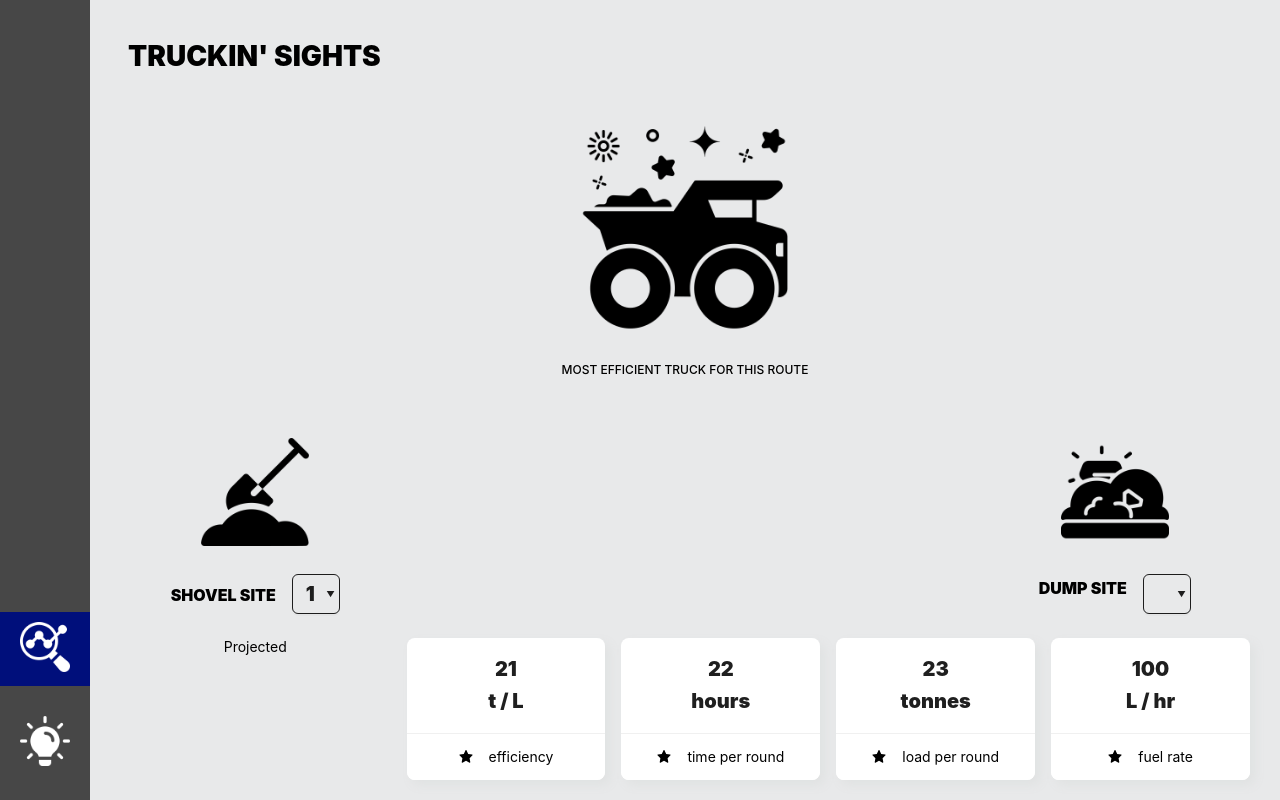
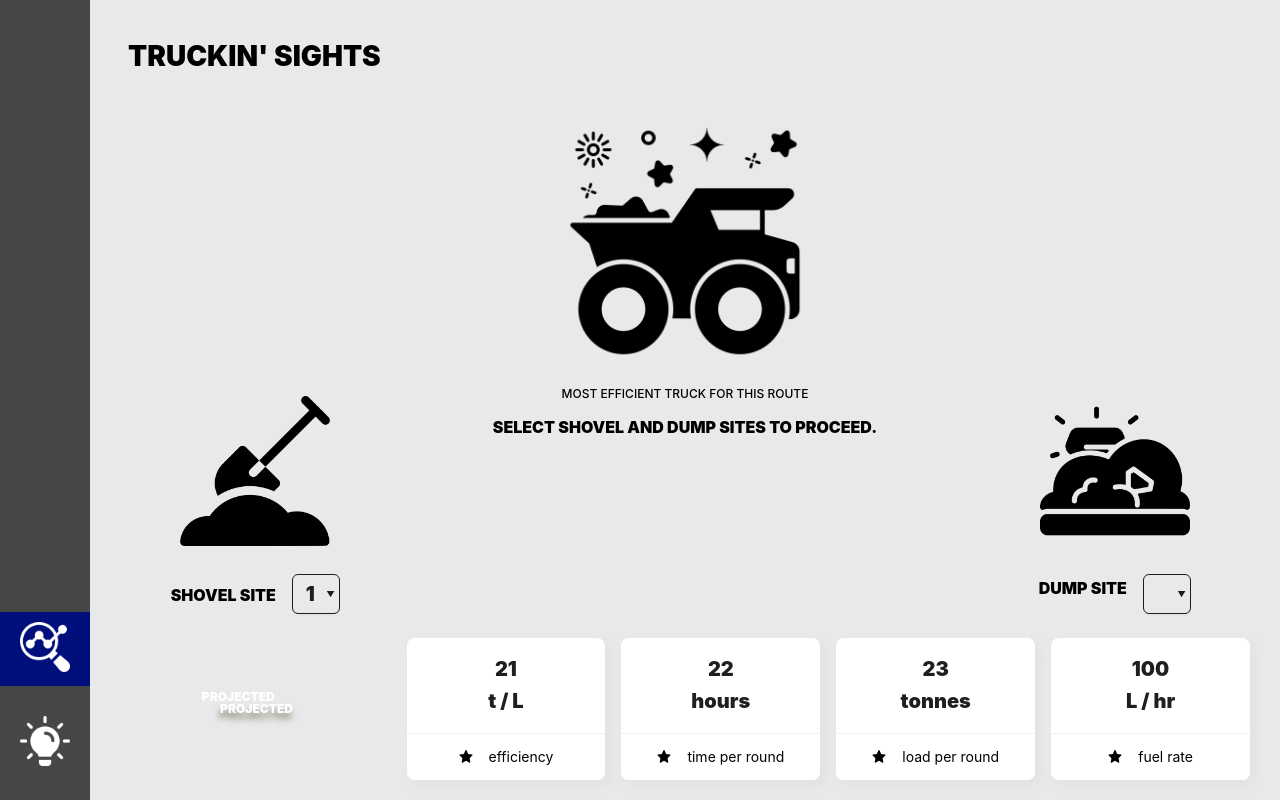
Before and after one commit to Rshokar/QDSHacks2023, a React (Create React App) app in the folder frontend/: page /insights in a window 1280 px wide. Built offline with nearby package versions, Linux system fonts and the light colour scheme.

Commit message:
Add tilted headers on Insights

```diff
--- a/frontend/src/components/DestinationDropdown/styled.js
+++ b/frontend/src/components/DestinationDropdown/styled.js
@@ -9,7 +9,7 @@ export const Container = styled.div`
     font-size: 1rem;
 
     img {
-        max-width: 40%;
+        max-width: 150px;
         padding-bottom: 1.5rem;
     }
 
--- a/frontend/src/components/InsightResult/index.js
+++ b/frontend/src/components/InsightResult/index.js
@@ -1,8 +1,12 @@
+import { Spin } from 'antd';
+
 import Truck from '../../assets/truck.png';
+
+import TiltedTwoHeader from '../../components/TiltedTwoHeader';
 
 import { Container } from './styled';
 
-const InsightResult = ({ icon, loading }) => {
+const InsightResult = ({ loading, result }) => {
 
 	return (
 			<Container>
@@ -10,7 +14,12 @@ const InsightResult = ({ icon, loading }) => {
 					<img src={Truck} alt="shiny truck go brr"/>
 				</div>
 				<div className="lower">
-					<span class="description">Most efficient truck for this route</span>
+					<div class="description">Most efficient truck for this route</div>
+					{!result
+						? loading
+							? <Spin size="large"/>
+							: <span>Select shovel and dump sites to proceed.</span>
+						: <TiltedTwoHeader text1="truck" text2={`#${result}`} />}
 				</div>
 			</Container>
 		);
--- a/frontend/src/components/InsightResult/styled.js
+++ b/frontend/src/components/InsightResult/styled.js
@@ -4,12 +4,15 @@ const primaryColor = process.env.REACT_APP_PRIMARY_COLOR;
 const secondaryColor = process.env.REACT_APP_SECONDARY_COLOR;
 
 export const Container = styled.div`
+    display: flex;
+    flex-direction: column;
+    justify-content: center;
     text-transform: uppercase;
     font-weight: 900;
     font-size: 1rem;
 
     img {
-        max-width: 40%;
+        max-width: 250px;
         padding-bottom: 1rem;
         transform: scaleX(-1);
     }
@@ -18,6 +21,7 @@ export const Container = styled.div`
         .description {
             font-size: 0.75rem;
             font-weight: 500;
+            margin-bottom: 1rem;
         }
     }
 `;
--- /dev/null
+++ b/frontend/src/components/TiltedHeader/index.js
@@ -0,0 +1,38 @@
+import { Container, TiltedBox } from './styled';
+
+const TiltedHeader = ({text, width = 150}) => {
+    const bgGray = process.env.REACT_APP_GREY;
+    const bgLightGray = process.env.REACT_APP_LIGHT_GREY;
+    const secondaryColor = process.env.REACT_APP_SECONDARY_COLOR;
+
+    return (
+        <Container>
+            <TiltedBox className="accent" style={{
+                    backgroundColor: bgLightGray,
+                    width: width,
+                    color: bgLightGray,
+                }}>
+                    <span className="text">{text}</span>
+            </TiltedBox>
+
+            <TiltedBox className="background" style={{
+                backgroundColor: bgGray,
+                width: width,
+                color: bgGray
+            }}>
+                <span className="text">{text}</span>
+            </TiltedBox>
+
+            <span className="primary">
+                <TiltedBox className="top" style={{
+                    backgroundColor: secondaryColor,
+                    width: width,
+                }}>
+                    <span className="text">{text}</span>
+                </TiltedBox>
+            </span>
+        </Container>
+    );
+}
+
+export default TiltedHeader;
--- /dev/null
+++ b/frontend/src/components/TiltedHeader/styled.js
@@ -0,0 +1,43 @@
+import styled from 'styled-components';
+
+export const Container = styled.div`
+    color: white;
+    position: relative;
+    text-transform: uppercase;
+    font-weight: 900;
+    font-size: 0.75rem;
+
+    .primary {
+        filter: drop-shadow(-1px 6px 3px rgba(50, 50, 0, 0.5));
+    }
+`;
+
+export const TiltedBox = styled.div`
+    position: absolute;
+    padding: 1rem;
+    clip-path: polygon(25% 0%, 100% 0%, 75% 100%, 0 100%);
+    transform: translate(25%, 100%);
+
+    &.accent {
+        z-index: 0;
+        clip-path: polygon(25% 0%, 34% -10%, 9% 85%, 2% 85%);
+        transform: translate(5%, 80%);
+    }
+
+    &.accent2 {
+        z-index: 1;
+        color: #e8e9ea;
+        background-color: #e8e9ea;
+        transform: translate(0%, 75%);
+    }
+
+    &.background {
+        z-index: 0;
+        transform: translate(15%, 175%);
+        bottom: 0;
+    }
+
+    &.top {
+        z-index: 99;
+    }
+`;
--- /dev/null
+++ b/frontend/src/components/TiltedTwoHeader/index.js
@@ -0,0 +1,40 @@
+import { Container, TiltedBox } from './styled';
+
+const TiltedTwoHeader = ({text1, text2, width = 200}) => {
+    const bgGray = process.env.REACT_APP_GREY;
+    const bgLightGray = process.env.REACT_APP_LIGHT_GREY;
+    const primaryColor = process.env.REACT_APP_PRIMARY_COLOR;
+
+    return (
+        <Container>
+            <TiltedBox className="accent" style={{
+                    backgroundColor: bgLightGray,
+                    width: width,
+                    color: bgLightGray,
+                }}>
+                    <span className="text">{text1}</span>
+            </TiltedBox>
+
+            <TiltedBox className="background" style={{
+                backgroundColor: bgGray,
+                width: width,
+                color: bgGray
+            }}>
+                <span className="text">{text1}</span>
+                <span className="text2">{text1}</span>
+            </TiltedBox>
+
+            <span className="primary">
+                <TiltedBox className="top" style={{
+                    backgroundColor: primaryColor,
+                    width: width,
+                }}>
+                    <span className="text" style={{color: primaryColor}}>{text1}</span>
+                    <span className="text2">{text2}</span>
+                </TiltedBox>
+            </span>
+        </Container>
+    );
+}
+
+export default TiltedTwoHeader;
--- /dev/null
+++ b/frontend/src/components/TiltedTwoHeader/styled.js
@@ -0,0 +1,52 @@
+import styled from 'styled-components';
+
+export const Container = styled.div`
+    color: white;
+    position: relative;
+    text-transform: uppercase;
+    font-weight: 900;
+    font-size: 0.75rem;
+
+    .primary {
+        filter: drop-shadow(-1px 6px 3px rgba(50, 50, 0, 0.5));
+    }
+`;
+
+export const TiltedBox = styled.div`
+    position: absolute;
+    padding: 1rem;
+    clip-path: polygon(25% 0%, 100% 0%, 75% 100%, 0% 100%);
+    transform: translate(75%, 100%);
+
+    &.accent {
+        z-index: 0;
+        clip-path: polygon(25% 0%, 34% -10%, 9% 85%, 2% 85%);
+        transform: translate(15%, 80%);
+    }
+
+    &.background {
+        z-index: 0;
+        transform: translate(25%, 175%);
+        bottom: 0;
+
+        .text2 {
+            position: absolute;
+            top: 50%;
+            left: 45%;
+            transform: translate(-50%, -50%);
+            color: #FFF;
+            font-size: 1rem;
+        }
+    }
+
+    &.top {
+        .text2 {
+            position: absolute;
+            top: 45%;
+            left: 45%;
+            transform: translate(-50%, -50%);
+            color: #FFF;
+            font-size: 2rem;
+        }
+    }
+`;
--- a/frontend/src/features/Insights/Insights.js
+++ b/frontend/src/features/Insights/Insights.js
@@ -7,6 +7,7 @@ import Dump from '../../assets/dump.png';
 import DestinationDropdown from '../../components/DestinationDropdown';
 import InsightResult from '../../components/InsightResult';
 import StatCard from '../../components/StatCard';
+import TiltedHeader from '../../components/TiltedHeader';
 
 import { Container } from './styled';
 import { routes } from './constants';
@@ -62,7 +63,9 @@ const Insights = () => {
 
             <Row gutter={16}>
 
-                <Col span={6}>Projected</Col>
+                <Col span={6}>
+                    <TiltedHeader text="projected" />
+                </Col>
 
                 <Col span={18}>
                     <Row gutter={16}>
```
